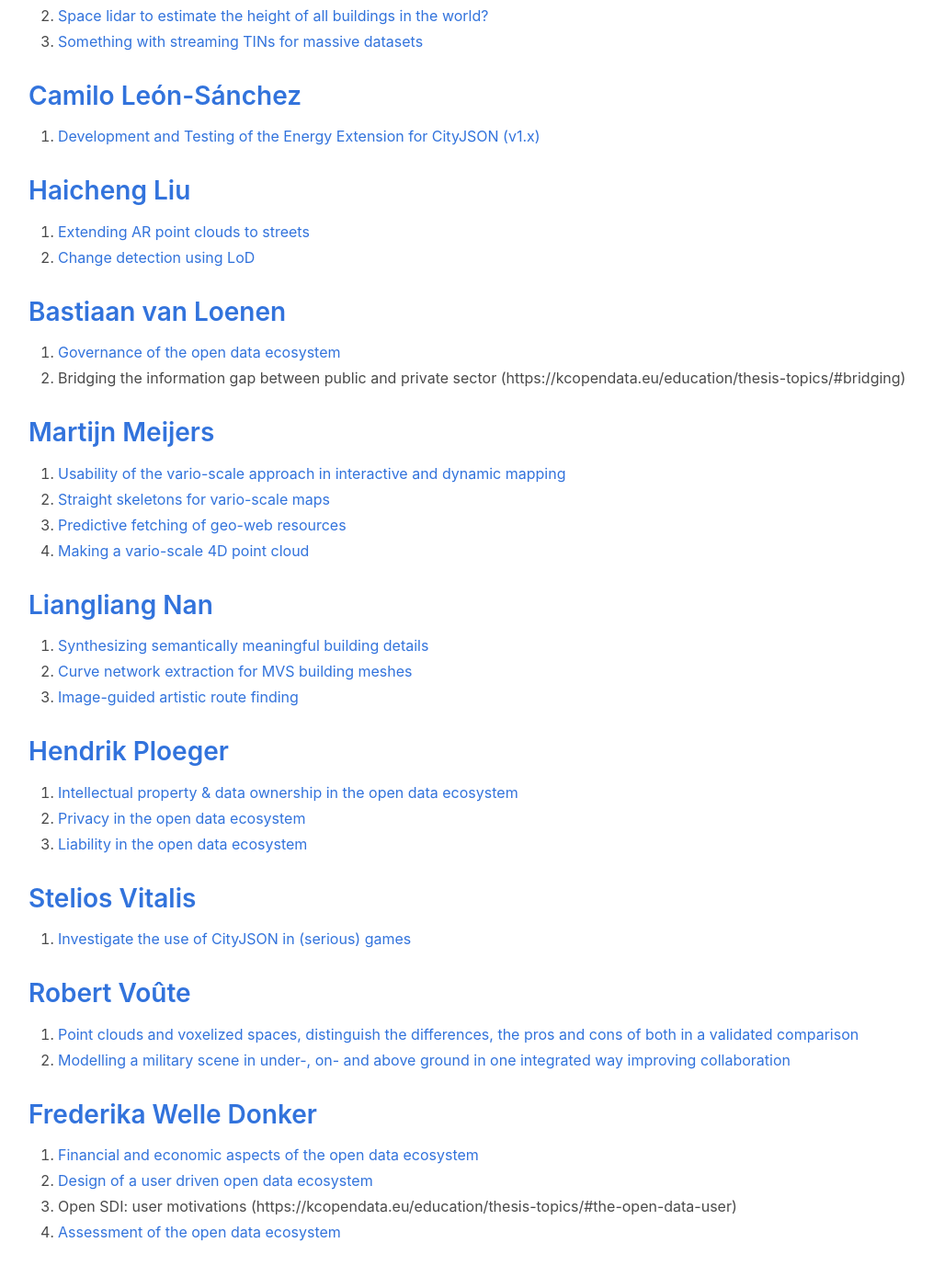
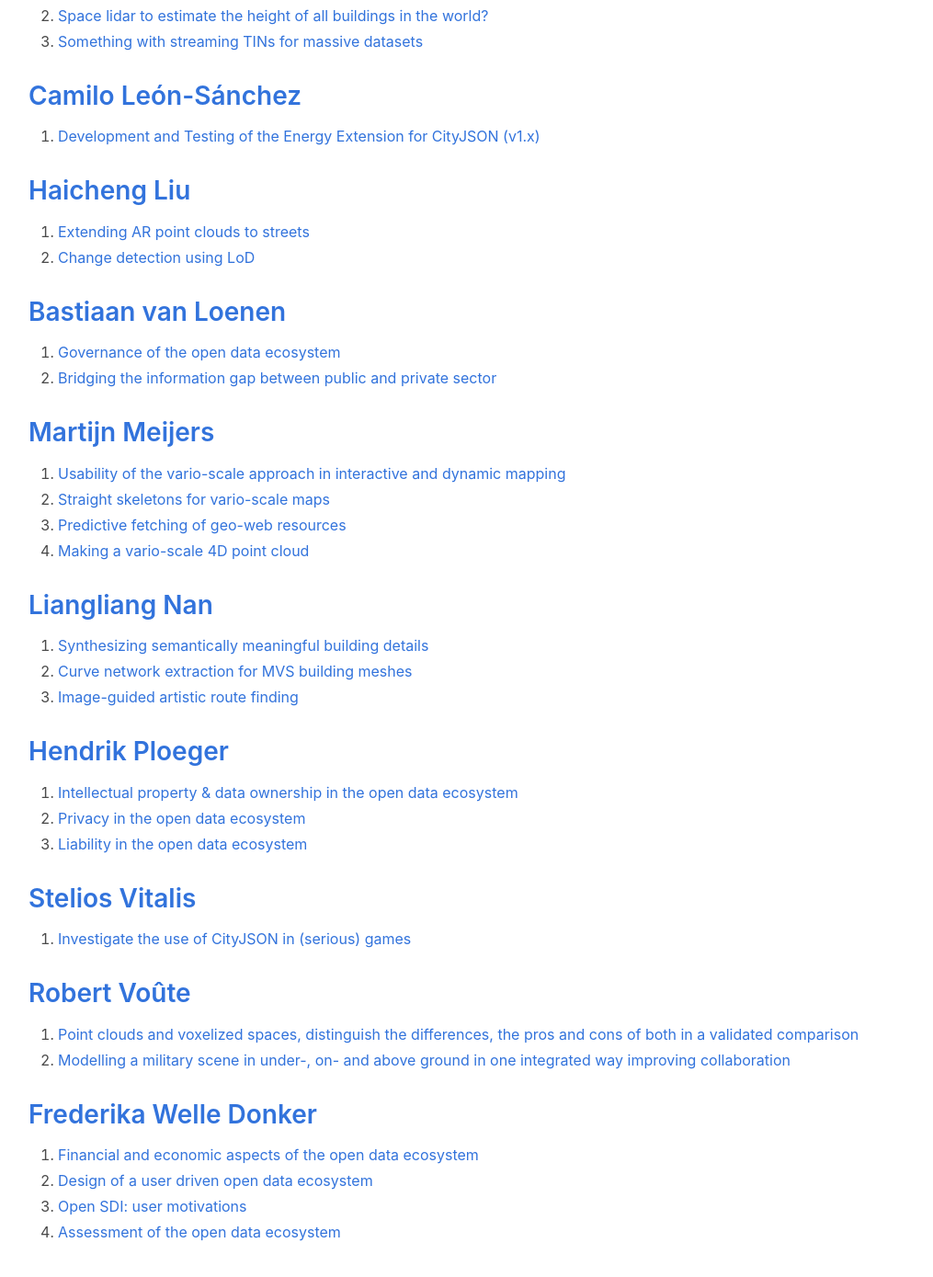
Before and after one commit to tudelft3d/geo2020, a Jekyll site: the page built from potentialtopics/index.md, in a window 1280 px wide and 1400 px high, scrolled down 2074 px. Shown: the top 1389 px of the window at 92% size, without its empty margins (33-1048 px from the left). Built offline with Jekyll 4.4.1, drawn with Linux system fonts in a browser that asks for light colours; nearby versions of some CDN libraries.

Commit message:
Fix errors in @bvanloenen1 commits

```diff
--- a/potentialtopics/index.md
+++ b/potentialtopics/index.md
@@ -80,7 +80,7 @@
 
 ## [Bastiaan van Loenen](https://www.tudelft.nl/en/staff/b.vanloenen/)
 1. [Governance of the open data ecosystem](https://kcopendata.eu/education/thesis-topics/#IP)
-2. Bridging the information gap between public and private sector (https://kcopendata.eu/education/thesis-topics/#bridging)
+2. [Bridging the information gap between public and private sector](https://kcopendata.eu/education/thesis-topics/#bridging)
 
 
 ## [Martijn Meijers](https://www.tudelft.nl/en/staff/b.m.meijers/)
@@ -142,5 +142,5 @@
 ## [Frederika Welle Donker](https://www.tudelft.nl/en/staff/f.m.welledonker/)
 1. [Financial and economic aspects of the open data ecosystem](https://kcopendata.eu/education/thesis-topics/#financial)
 2. [Design of a user driven open data ecosystem](https://kcopendata.eu/education/thesis-topics/#userdriven)
-3. Open SDI: user motivations (https://kcopendata.eu/education/thesis-topics/#the-open-data-user)
+3. [Open SDI: user motivations](https://kcopendata.eu/education/thesis-topics/#the-open-data-user)
 4. [Assessment of the open data ecosystem](https://kcopendata.eu/education/thesis-topics/#ODECO)
```
